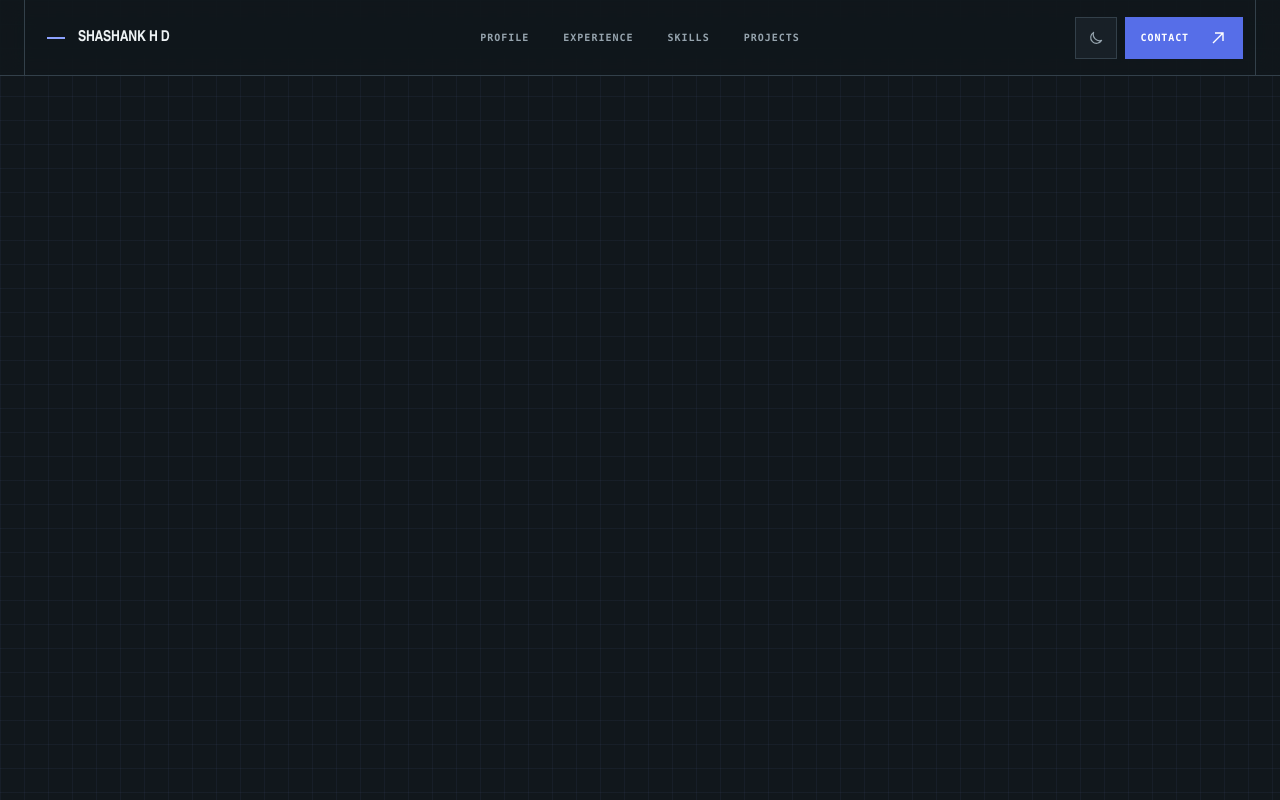
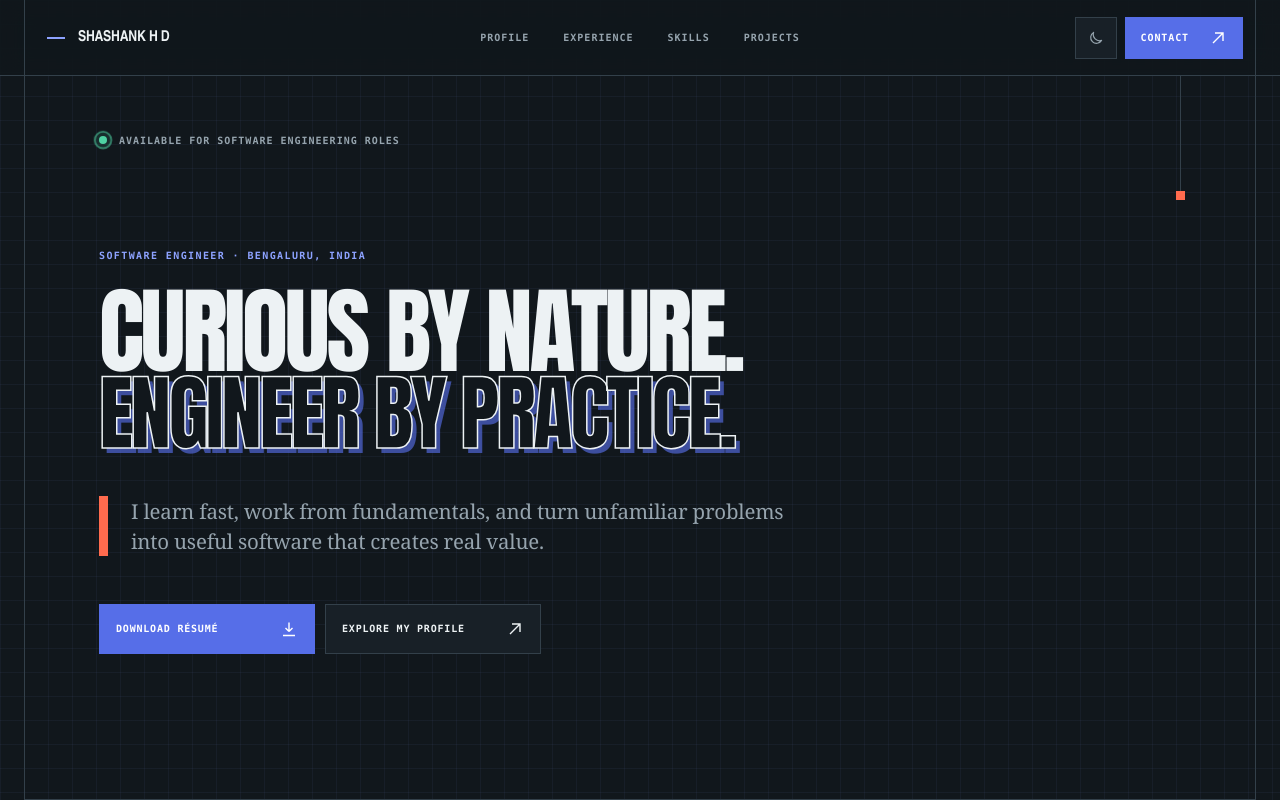
Before and after one commit to hdshashank/portfolio, a Next.js app: page / in a window 1280 px wide. Built offline with nearby package versions, Linux system fonts and the light colour scheme.

Commit message:
Build portfolio hero section

```diff
--- a/app/globals.css
+++ b/app/globals.css
@@ -205,6 +205,185 @@ button { font: inherit; }
 .drawer-backdrop,
 .mobile-drawer { display: none; }
 
+/* Hero */
+.portfolio-hero {
+  position: relative;
+  width: min(calc(100% - 48px), 1280px);
+  min-height: calc(100svh - 76px);
+  margin-inline: auto;
+  display: grid;
+  grid-template-rows: auto 1fr;
+  padding: clamp(28px, 4.5vw, 58px) clamp(24px, 5.8vw, 74px) clamp(26px, 4vw, 50px);
+  border-inline: 1px solid var(--rule);
+  border-bottom: 1px solid var(--rule);
+  overflow: hidden;
+  isolation: isolate;
+}
+
+.portfolio-hero::before,
+.portfolio-hero::after {
+  content: "";
+  position: absolute;
+  z-index: -1;
+  pointer-events: none;
+}
+
+.portfolio-hero::before {
+  top: 0;
+  right: clamp(24px, 5.8vw, 74px);
+  width: 1px;
+  height: clamp(52px, 9vw, 116px);
+  background: var(--rule);
+}
+
+.portfolio-hero::after {
+  top: clamp(52px, 9vw, 116px);
+  right: calc(clamp(24px, 5.8vw, 74px) - 4px);
+  width: 9px;
+  height: 9px;
+  background: var(--signal);
+}
+
+.hero-status {
+  display: inline-flex;
+  align-items: center;
+  gap: 12px;
+  width: fit-content;
+  color: var(--muted);
+  font: 700 10px/1.3 ui-monospace, SFMono-Regular, Menlo, monospace;
+  letter-spacing: .1em;
+  text-transform: uppercase;
+}
+
+.hero-status-dot {
+  position: relative;
+  width: 8px;
+  height: 8px;
+  flex: 0 0 auto;
+  border-radius: 50%;
+  background: var(--green);
+  box-shadow: 0 0 0 4px color-mix(in srgb, var(--green) 12%, transparent);
+}
+
+.hero-status-dot::after {
+  content: "";
+  position: absolute;
+  inset: -1px;
+  border: 1px solid var(--green);
+  border-radius: inherit;
+  animation: availability-pulse 2.4s ease-out infinite;
+}
+
+@keyframes availability-pulse {
+  to { scale: 3; opacity: 0; }
+}
+
+.hero-body {
+  align-self: center;
+  padding-block: clamp(48px, 7vh, 86px) clamp(38px, 6vh, 66px);
+}
+
+.hero-role {
+  margin: 0 0 clamp(18px, 2.6vw, 32px);
+  color: var(--blue);
+  font: 700 10px/1.3 ui-monospace, SFMono-Regular, Menlo, monospace;
+  letter-spacing: .14em;
+  text-transform: uppercase;
+}
+
+.hero-title {
+  margin: 0;
+  max-width: 1130px;
+  font-family: Impact, Haettenschweiler, "Arial Narrow Bold", "Arial Narrow", sans-serif;
+  font-size: clamp(61px, 7.4vw, 110px);
+  font-weight: 900;
+  line-height: .79;
+  letter-spacing: -.035em;
+  text-transform: uppercase;
+}
+
+.hero-title > span { display: block; width: fit-content; white-space: nowrap; }
+
+.hero-title-accent {
+  position: relative;
+  font-size: .88em;
+  margin-top: .13em;
+  color: var(--paper);
+  -webkit-text-stroke: 1.5px var(--ink);
+  text-shadow: .055em .055em 0 color-mix(in srgb, var(--blue-solid) 64%, transparent);
+}
+
+.hero-value {
+  max-width: 720px;
+  margin-top: clamp(32px, 4vw, 50px);
+  display: grid;
+  grid-template-columns: 9px 1fr;
+  gap: clamp(15px, 2vw, 23px);
+}
+
+.hero-value::before { content: ""; background: var(--signal); }
+
+.hero-value p {
+  margin: 0;
+  color: var(--muted);
+  font-family: Georgia, "Times New Roman", serif;
+  font-size: clamp(17px, 1.6vw, 22px);
+  line-height: 1.48;
+  letter-spacing: -.01em;
+}
+
+.hero-actions {
+  display: flex;
+  flex-wrap: wrap;
+  gap: 10px;
+  margin-top: clamp(30px, 4vw, 48px);
+}
+
+.hero-action {
+  min-width: 216px;
+  min-height: 50px;
+  display: inline-flex;
+  align-items: center;
+  justify-content: space-between;
+  gap: 30px;
+  padding: 14px 16px;
+  border: 1px solid var(--rule);
+  color: var(--ink);
+  background: var(--raised);
+  font: 700 10px/1 ui-monospace, SFMono-Regular, Menlo, monospace;
+  letter-spacing: .08em;
+  text-transform: uppercase;
+  transition: color 160ms ease, background-color 160ms ease, border-color 160ms ease,
+    box-shadow 160ms ease, translate 160ms ease;
+}
+
+.hero-action--primary {
+  color: white;
+  border-color: var(--blue-solid);
+  background: var(--blue-solid);
+}
+
+.hero-action:hover {
+  color: var(--ink);
+  border-color: var(--blue);
+  background: transparent;
+  box-shadow: 5px 5px 0 var(--rule);
+  translate: -2px -2px;
+}
+
+.hero-action-icon {
+  width: 18px;
+  height: 18px;
+  flex: 0 0 auto;
+  fill: none;
+  stroke: currentColor;
+  stroke-width: 1.4;
+  transition: translate 160ms ease;
+}
+
+.hero-action:hover .hero-action-icon { translate: 2px -2px; }
+.hero-action--primary:hover .hero-action-icon { translate: 0 2px; }
+
 @media (max-width: 880px) {
   .header-shell { grid-template-columns: 1fr auto; }
   .primary-nav,
@@ -331,8 +510,33 @@ button { font: inherit; }
   .header-actions { padding-right: 12px; }
   .drawer-backdrop { inset-block-start: 68px; }
   .mobile-drawer { top: 68px; }
+
+  .portfolio-hero {
+    width: 100%;
+    min-height: calc(100svh - 68px);
+    padding: 24px 16px 26px;
+    border-inline: 0;
+  }
+
+  .portfolio-hero::before { right: 20px; height: 48px; }
+  .portfolio-hero::after { top: 48px; right: 16px; }
+  .hero-status { max-width: 275px; font-size: 9px; }
+  .hero-body { padding-block: clamp(46px, 8vh, 70px) 42px; }
+  .hero-role { margin-bottom: 19px; font-size: 9px; }
+  .hero-title { font-size: clamp(43px, 12.8vw, 58px); line-height: .82; }
+  .hero-title-accent {
+    font-size: .78em;
+    margin-top: .22em;
+    -webkit-text-stroke-width: 1px;
+    transform: scaleX(.88);
+    transform-origin: left;
+  }
+  .hero-value { grid-template-columns: 6px 1fr; gap: 14px; margin-top: 30px; }
+  .hero-value p { font-size: 16px; line-height: 1.46; }
+  .hero-actions { flex-direction: column; margin-top: 30px; }
+  .hero-action { width: 100%; min-width: 0; }
+
 }
-
 @media (max-width: 380px) {
   .drawer-actions { grid-template-columns: 1fr; }
   .drawer-link { min-height: 68px; }
@@ -341,4 +545,5 @@ button { font: inherit; }
 @media (prefers-reduced-motion: reduce) {
   html { scroll-behavior: auto; }
   *, *::before, *::after { scroll-behavior: auto !important; transition-duration: .01ms !important; }
+  .hero-status-dot::after { animation: none; }
 }
--- a/app/page.tsx
+++ b/app/page.tsx
@@ -1,3 +1,56 @@
+import Link from "next/link";
+
+function DownloadIcon() {
+  return (
+    <svg aria-hidden="true" viewBox="0 0 18 18" className="hero-action-icon">
+      <path d="M9 2.5v9m0 0 3.5-3.5M9 11.5 5.5 8M3 15.5h12" />
+    </svg>
+  );
+}
+
+function ArrowIcon() {
+  return (
+    <svg aria-hidden="true" viewBox="0 0 18 18" className="hero-action-icon">
+      <path d="M4 14 14 4M6 4h8v8" />
+    </svg>
+  );
+}
+
 export default function Home() {
-  return <main id="main-content" className="min-h-[calc(100svh-4.75rem)]" />;
+  return (
+    <main id="main-content">
+      <section className="portfolio-hero" aria-labelledby="hero-title">
+        <div className="hero-status">
+          <span className="hero-status-dot" aria-hidden="true" />
+          <span>Available for software engineering roles</span>
+        </div>
+
+        <div className="hero-body">
+          <p className="hero-role">Software engineer · Bengaluru, India</p>
+          <h1 id="hero-title" className="hero-title">
+            <span>Curious by nature.</span>
+            <span className="hero-title-accent">Engineer by practice.</span>
+          </h1>
+
+          <div className="hero-value">
+            <p>
+              I learn fast, work from fundamentals, and turn unfamiliar problems into useful
+              software that creates real value.
+            </p>
+          </div>
+
+          <div className="hero-actions" aria-label="Profile actions">
+            <a className="hero-action hero-action--primary" href="/resume.pdf" download>
+              <span>Download résumé</span>
+              <DownloadIcon />
+            </a>
+            <Link className="hero-action" href="/profile">
+              <span>Explore my profile</span>
+              <ArrowIcon />
+            </Link>
+          </div>
+        </div>
+      </section>
+    </main>
+  );
 }
```
